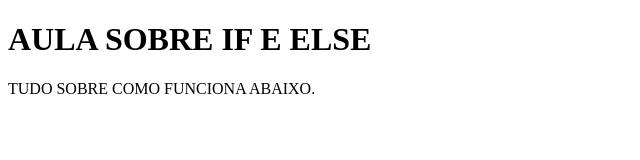
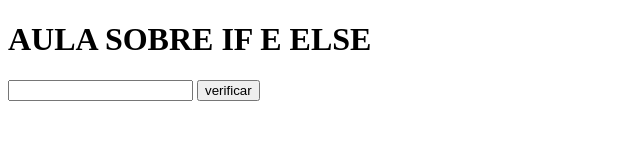
Before and after one commit to iZaaKGabrieL/ESTUDOS-E-PROJETOS, a plain HTML site: page CURSO DE JAVASCRIPT/AULA 13 SOBRE IF E ELSE/index.html in a window 1280 px wide. Shown: the whole page, without its empty margins (0-640 px from the left). Drawn offline with Linux system fonts and the light colour scheme.

Commit message:
FIM DA AULA 13 SOBRE IF E ELSE

```diff
--- a/CURSO DE JAVASCRIPT/AULA 13 SOBRE IF E ELSE/arquivo.js
+++ b/CURSO DE JAVASCRIPT/AULA 13 SOBRE IF E ELSE/arquivo.js
@@ -1 +1,32 @@
-/*if e else são usados quando queremos que algo acontece apenas quando determinada coisa acontecer no caso usariamos o IF, caso a determinada coisa não aconteça, usamos o ELSE . */
+/*if e else são usados quando queremos que algo acontece apenas quando determinada coisa acontecer no caso usariamos o IF, caso a determinada coisa não aconteça, usamos o ELSE .
+Isso e , se(if) determinada coisa for verdadeira, vai acontecer algo ou alguma ação, se não(else), ira acontecer outra coisa .
+*/
+
+/*var hora = new Date().getHours();
+ alert(hora);
+
+ if (hora <12){
+    alert("bom dia");
+ }
+ else if (hora <18){
+    alert("boa tarde");
+ }
+
+ else{
+    alert("boa noite");
+ }*/
+
+ function verificar() {
+    let nome = document.getElementById("nome").value;
+
+    if (nome == ""  ||  nome == null){
+        let p = document.getElementById("teste");
+        p.innerHTML = "o campo nao pode ficar vazio.";
+        p.style.color = "red";
+
+    }else{
+        let p = document.getElementById("teste");
+        p.innerHTML = "TUDO CERTO COM SEU CADASTRO .";
+        p.style.color ="lightblue";
+    }
+ }
--- a/CURSO DE JAVASCRIPT/AULA 13 SOBRE IF E ELSE/index.html
+++ b/CURSO DE JAVASCRIPT/AULA 13 SOBRE IF E ELSE/index.html
@@ -7,9 +7,9 @@
     <script src="arquivo.js"></script>
 </head>
 <body>
-    <h1>AULA SOBRE IF E ELSE</h1>
-    <p>
-        TUDO SOBRE COMO FUNCIONA ABAIXO.
-    </p>
+  <h1>AULA SOBRE IF E ELSE</h1>
+  <input type="text" name="nome" id="nome">
+  <button onclick="verificar()">verificar</button>
+  <p id="teste"></p>
 </body>
 </html>
```
